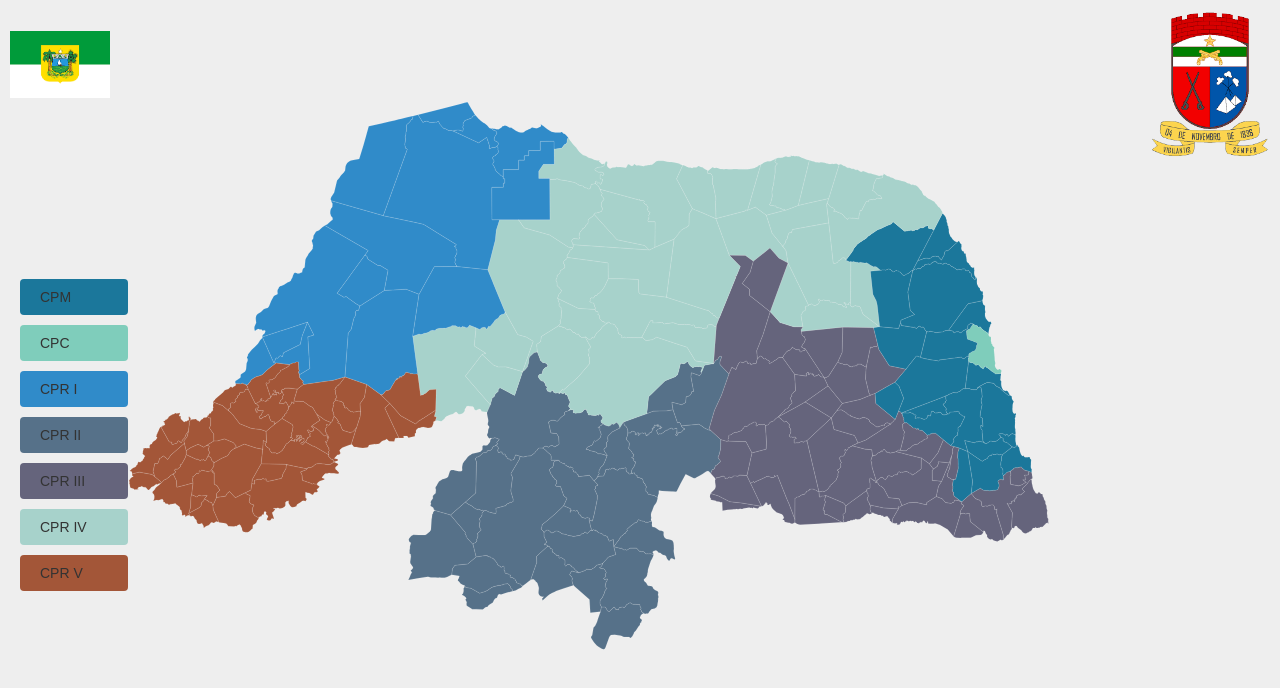
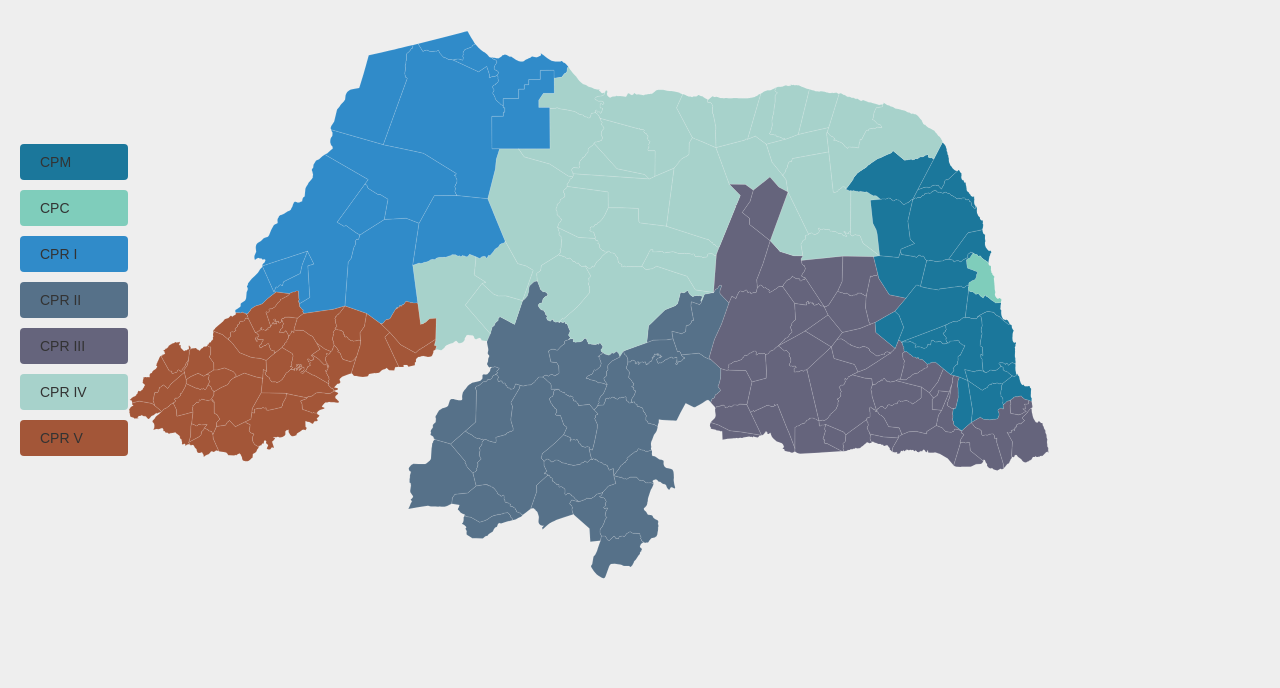
Before and after one commit to carlilton/mapa_pmrn, a Vue app: page / in a window 1280 px wide. Shown: the top 688 px of the page. Built offline with nearby package versions, Linux system fonts and the light colour scheme.

Commit message:
ajustando zoom

```diff
--- a/src/assets/main.css
+++ b/src/assets/main.css
@@ -29,9 +29,9 @@ html body {
   fill: #F8F6F4;
   stroke: white;
   stroke-width: 0.1;
-  margin-top: -100px;
   width: 100%;
-  height: 80vh;
+  margin-top: 30px;
+
 }
 
 .tooltip {
--- a/src/components/Mapa.vue
+++ b/src/components/Mapa.vue
@@ -1,8 +1,5 @@
 <template>
-    <div class="top">
-        <img style="width: 100px; margin-top: -40px;" src="rn.png" alt="Logo" />
-        <img src="logopmrn.png" alt="Logo" />
-    </div>
+
     <div class="content">
 
         <ul class="modern-list">
```
